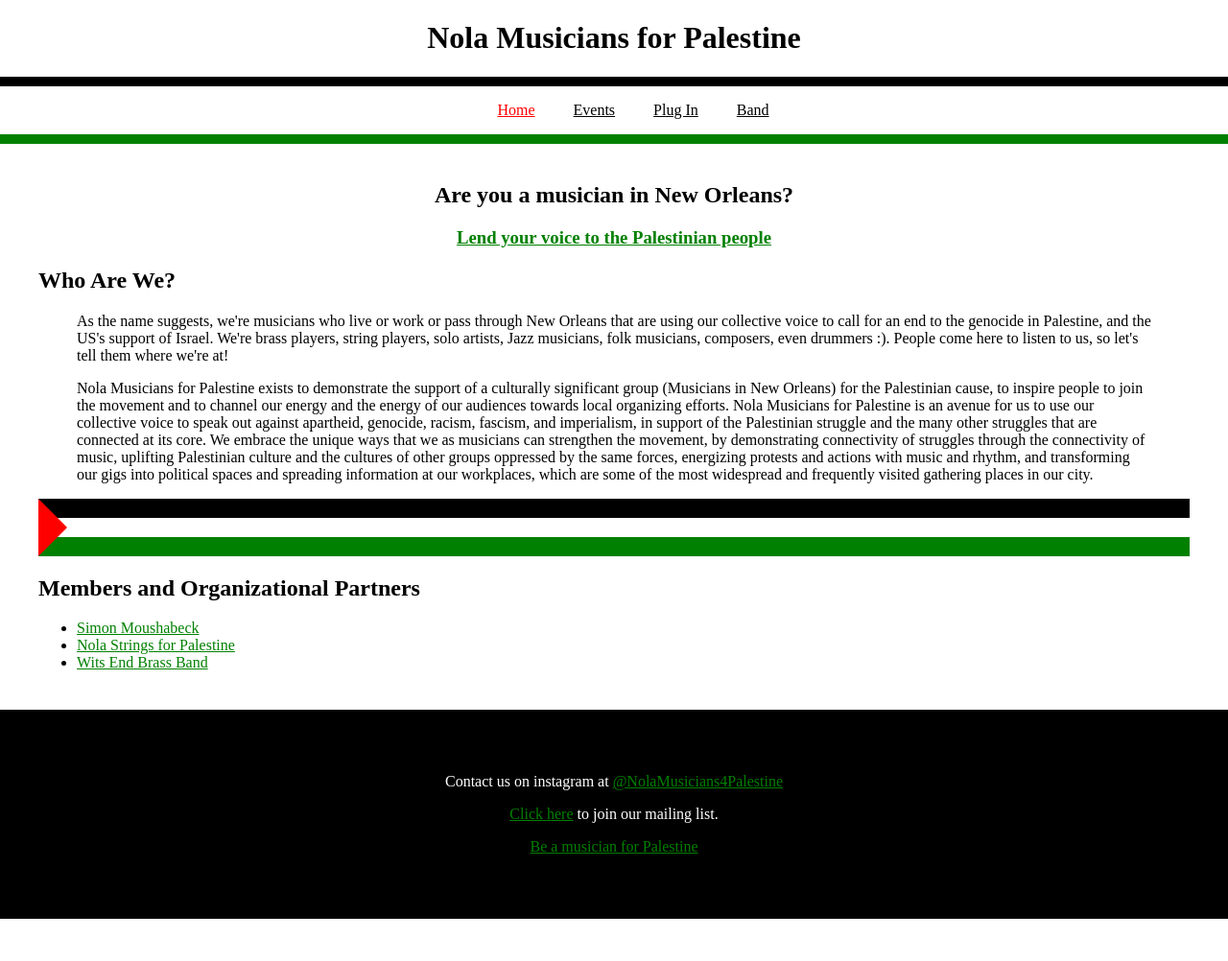
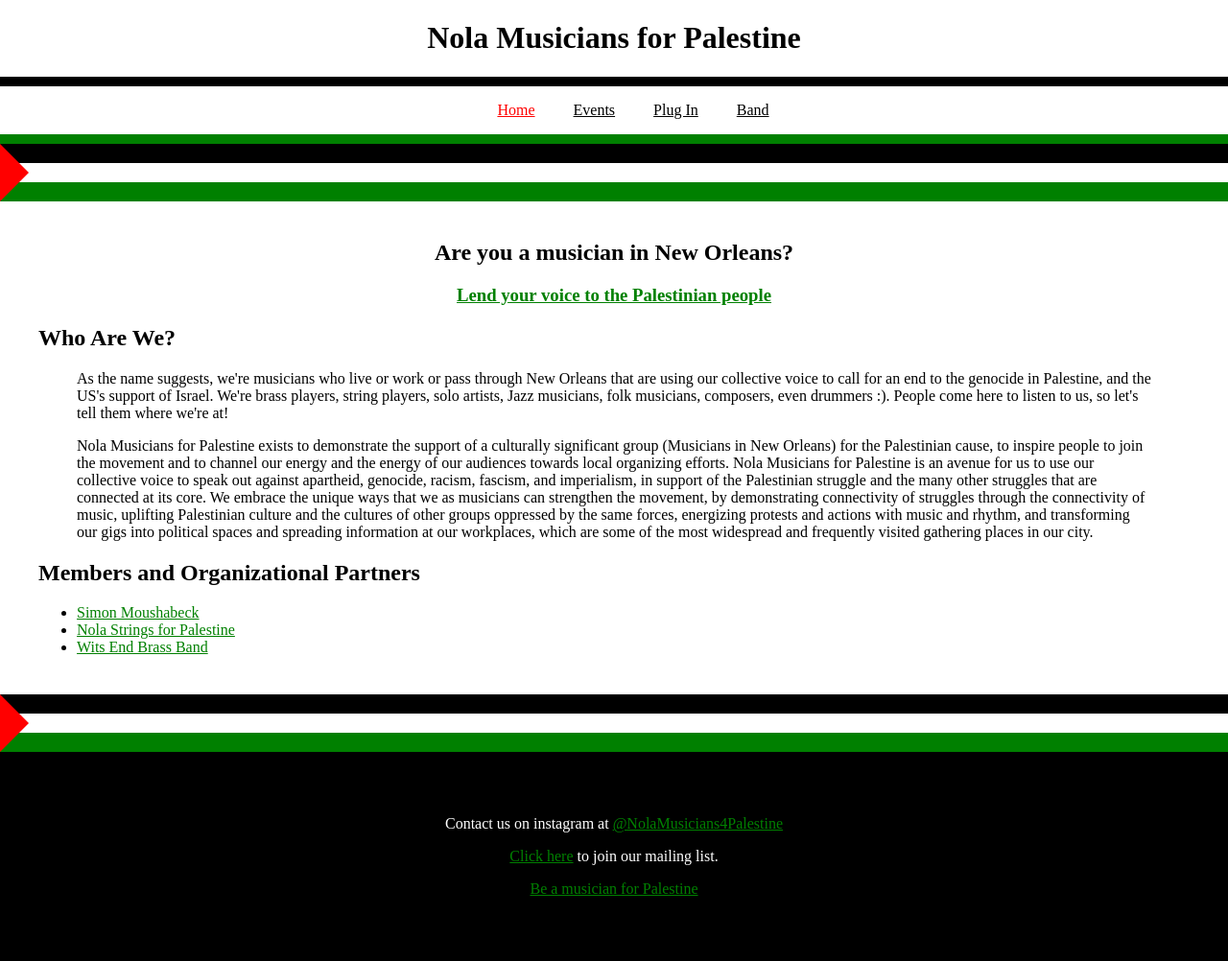
Before and after one commit to beatboxchad/nm4p_website, a Jekyll site: the page built from index.html, in a window 1280 px wide. Shown: the whole page at 96% size. Built offline with Jekyll 4.4.1, drawn with Linux system fonts in a browser that asks for light colours; before the commit the page ends 958 px from its top, so only the background shows below that.

Commit message:
position flag

```diff
--- a/_layouts/default.html
+++ b/_layouts/default.html
@@ -12,9 +12,11 @@
 		<h1 id="title">{{ site.title }}</h1>
 		{% include nav.html %}
 	</header>
+		{% include flag.html %}
     <main>
 		{{ content }}
 	</main>
+		{% include flag.html %}
 	<footer>
 		{% include footer.html %}
 	</footer>
--- a/index.html
+++ b/index.html
@@ -16,8 +16,6 @@
 	We embrace the unique ways that we as musicians can strengthen the movement, by demonstrating connectivity of struggles through the connectivity of music, uplifting Palestinian culture and the cultures of other groups oppressed by the same forces, energizing protests and actions with music and rhythm, and transforming our gigs into political spaces and spreading information at our workplaces, which are some of the most widespread and frequently visited gathering places in our city.
 <p>
 
-{% include flag.html %}
-
 <h2>Members and Organizational Partners</h2>
 <ul>
 	{% for member in site.data.members %}
```
